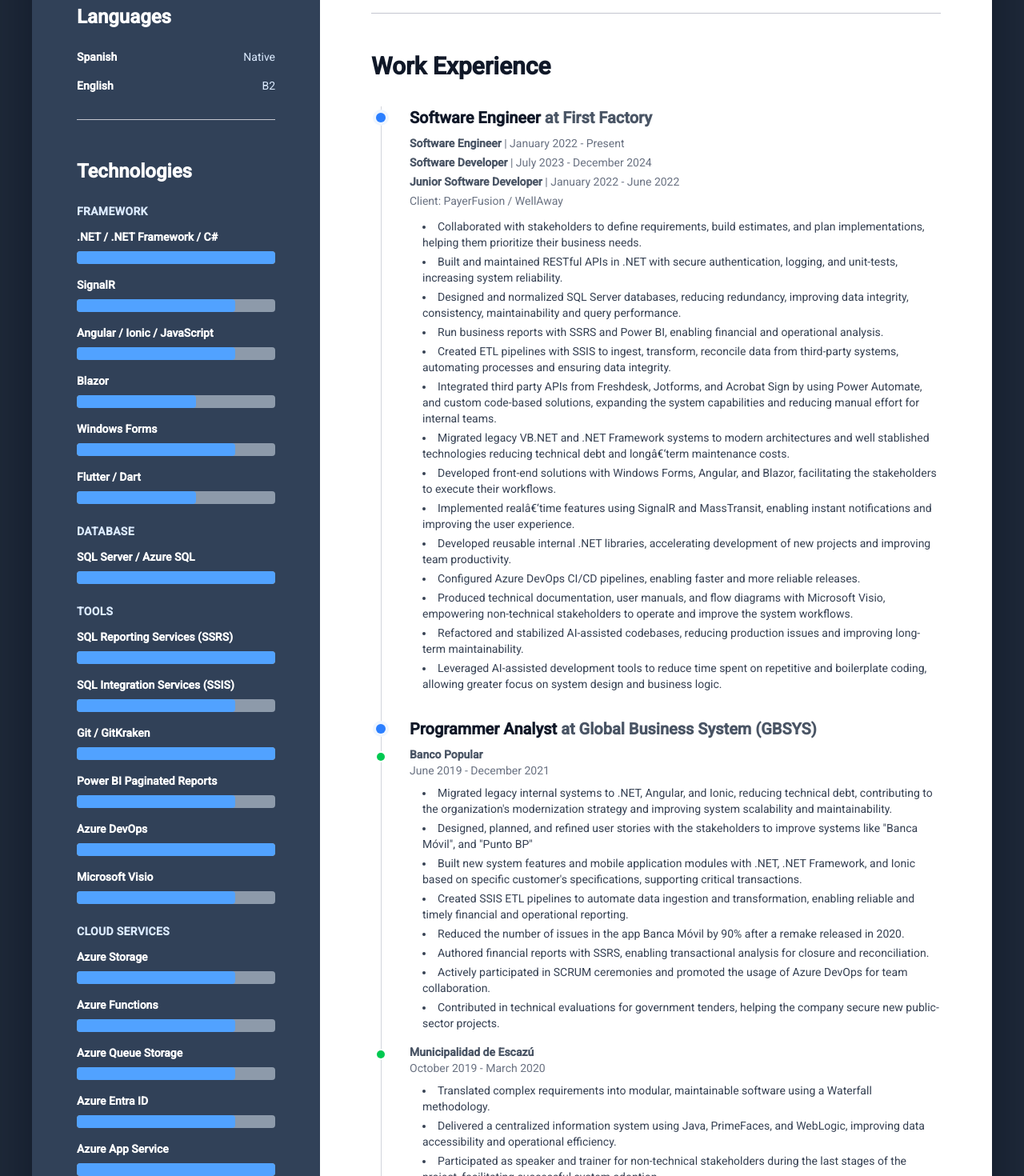
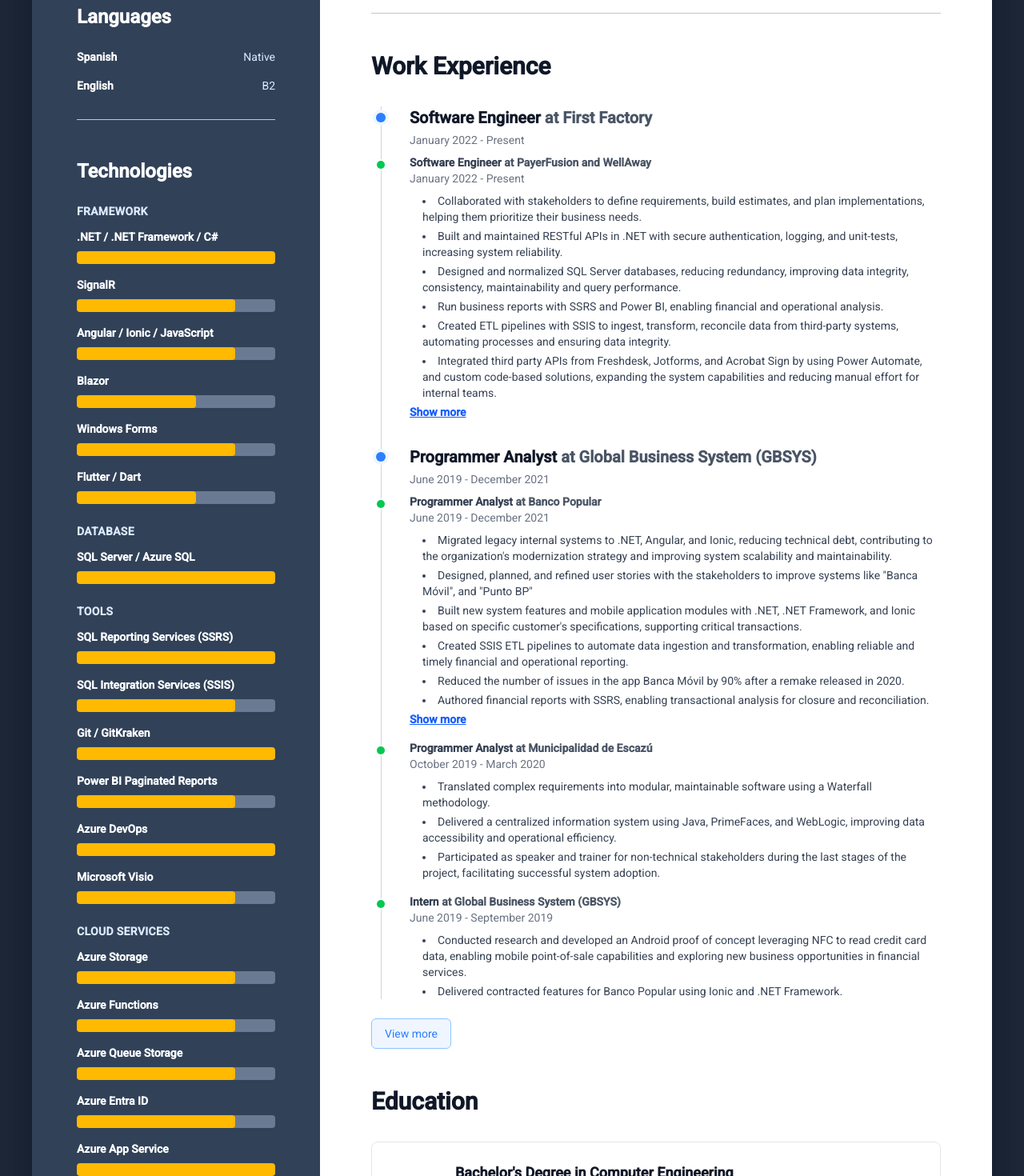
Before and after one commit to JulianSalinas/angular-julian-cv, an Angular app: page / in a window 1280 px wide. Shown: the part 360-1830 px from the top of the page at 80% size. Built offline with nearby package versions, Linux system fonts and the light colour scheme.

Commit message:
Adding show more and minor details

```diff
--- a/public/assets/data/curriculum.json
+++ b/public/assets/data/curriculum.json
@@ -168,6 +168,7 @@
       "company": "First Factory",
       "startDate": "January 2022",
       "endDate": "Present",
+      "relevant": true,
       "client": "PayerFusion / WellAway",
       "roles": [
         {
@@ -186,6 +187,13 @@
           "endDate": "June 2022"
         }
       ],
+      "highlights": [],
+      "clientExperience": [
+        {
+          "client": "PayerFusion and WellAway",
+          "position": "Software Engineer",
+          "startDate": "January 2022",
+          "endDate": "Present",
           "highlights": [
             "Collaborated with stakeholders to define requirements, build estimates, and plan implementations, helping them prioritize their business needs.",
             "Built and maintained RESTful APIs in .NET with secure authentication, logging, and unit-tests, increasing system reliability.",
@@ -202,6 +210,8 @@
             "Refactored and stabilized AI-assisted codebases, reducing production issues and improving long-term maintainability.",
             "Leveraged AI-assisted development tools to reduce time spent on repetitive and boilerplate coding, allowing greater focus on system design and business logic."
           ]
+        }
+      ]
     },
     {
       "id": 4,
@@ -209,10 +219,12 @@
       "company": "Global Business System (GBSYS)",
       "startDate": "June 2019",
       "endDate": "December 2021",
+      "relevant": true,
       "highlights": [],
       "clientExperience": [
         {
           "client": "Banco Popular",
+          "position": "Programmer Analyst",
           "startDate": "June 2019",
           "endDate": "December 2021",
           "highlights": [
@@ -228,6 +240,7 @@
         },
         {
           "client": "Municipalidad de Escazú",
+          "position": "Programmer Analyst",
           "startDate": "October 2019",
           "endDate": "March 2020",
           "highlights": [
@@ -237,7 +250,8 @@
           ]
         },
         {
-          "client": "Banco Popular",
+          "client": "Global Business System (GBSYS)",
+          "position": "Intern",
           "startDate": "June 2019",
           "endDate": "September 2019",
           "highlights": [
@@ -253,12 +267,30 @@
       "company": "Instituto Tecnológico de Costa Rica",
       "startDate": "February 2018",
       "endDate": "December 2018",
+      "relevant": false,
+      "highlights": [],
+      "clientExperience": [
+        {
+          "client": "Encuentro de Estadí­stica (EDEPA)",
+          "position": "Mobile Developer",
+          "startDate": "July 2020",
+          "endDate": "December 2020",
+          "highlights": [
+            "Delivered a second version of the app using Flutter (Dart) and Firebase in 2020, modernizing the codebase and improving maintainability."
+          ]
+        },
+        {
+          "client": "Encuentro de Estadí­stica (EDEPA)",
+          "position": "Professional Practice",
+          "startDate": "February 2018",
+          "endDate": "December 2018",
           "highlights": [
             "Developed an Android application for the \"Encuentro de Estadí­stica (EDEPA)\", improving event communication and participant engagement.",
             "Participated in the full Software Development Life Cycle, from requirements gathering to deployment and maintenance.",
             "Oversaw the graphical design with Material Design Principles.",
-        "Built Android Native application with the help of Java, Firebase Realtime Database and Cloudinary and deployed to the Google Play Console.",
-        "Delivered a second version of the app using Flutter (Dart) and Firebase in 2020, modernizing the codebase and improving maintainability."
+            "Built Android Native application with the help of Java, Firebase Realtime Database and Cloudinary and deployed to the Google Play Console."
+          ]
+        }
       ]
     }
   ],
--- a/src/app/models/work-experience.model.ts
+++ b/src/app/models/work-experience.model.ts
@@ -6,6 +6,7 @@
 
 export interface ClientExperience {
   client: string;
+  position: string;
   startDate: string;
   endDate: string;
   highlights: string[];
@@ -17,6 +18,7 @@
   company: string;
   startDate: string;
   endDate: string;
+  relevant?: boolean;
   client?: string;
   clientExperience?: ClientExperience[];
   roles?: WorkRole[];
--- a/src/app/pages/cv/cv.component.html
+++ b/src/app/pages/cv/cv.component.html
@@ -59,9 +59,9 @@
                         <div class="mb-2 flex items-start justify-between">
                           <span class="text-sm font-semibold">{{ tech.name }}</span>
                         </div>
-                        <div class="h-4 w-full overflow-hidden rounded bg-slate-300/60">
+                        <div class="h-4 w-full overflow-hidden rounded bg-slate-400/60">
                           <div
-                            class="h-full rounded bg-blue-400"
+                            class="h-full rounded bg-amber-400"
                             [style.width.%]="tech.proficiency * 20"
                             aria-hidden="true"
                           ></div>
@@ -87,7 +87,7 @@
               <div class="relative">
                 <div class="absolute bottom-0 left-3 top-0 w-px bg-gray-300"></div>
                 <div class="space-y-8">
-                  @for (job of workExperience(); track job.id) {
+                  @for (job of visibleWorkExperience(); track job.id) {
                     <div class="relative pl-12">
                       <span class="absolute left-3 top-2 h-3 w-3 -translate-x-1/2 rounded-full bg-blue-500 ring-4 ring-blue-50"></span>
                       <div>
@@ -97,19 +97,31 @@
                             <span class="text-gray-600"> at {{ job.company }}</span>
                           }
                         </h3>
+                        <p class="mt-1 text-sm text-gray-500">{{ job.startDate }} - {{ job.endDate }}</p>
                         @if (job.clientExperience && job.clientExperience.length > 0) {
                           <div class="mt-2 space-y-4">
                             @for (clientExp of job.clientExperience; track clientExp.client + clientExp.startDate + clientExp.endDate) {
                               <div class="relative">
                                 <span class="absolute -left-9 top-2 h-2.5 w-2.5 -translate-x-1/2 rounded-full bg-green-500 ring-2 ring-white"></span>
-                                <p class="text-sm font-semibold text-gray-600">{{ clientExp.client }}</p>
+                                <p class="text-sm font-semibold text-gray-700">
+                                  {{ clientExp.position }} <span class="text-gray-600">at {{ clientExp.client }}</span>
+                                </p>
                                 <p class="text-sm text-gray-500">{{ clientExp.startDate }} - {{ clientExp.endDate }}</p>
                                 @if (clientExp.highlights.length > 0) {
                                   <ul class="ml-4 mt-2 list-inside list-disc space-y-1">
-                                    @for (highlight of clientExp.highlights; track highlight) {
+                                    @for (highlight of visibleHighlights(clientExp.highlights, 'job-' + job.id + '-client-' + clientExp.client + '-' + clientExp.startDate + '-' + clientExp.endDate); track highlight) {
                                       <li class="text-sm text-gray-700">{{ highlight }}</li>
                                     }
                                   </ul>
+                                  @if (clientExp.highlights.length > 6) {
+                                    <button
+                                      type="button"
+                                      class="mt-1 text-sm font-semibold text-blue-600 underline transition hover:text-blue-700"
+                                      (click)="toggleHighlights('job-' + job.id + '-client-' + clientExp.client + '-' + clientExp.startDate + '-' + clientExp.endDate)"
+                                    >
+                                      {{ isHighlightsExpanded('job-' + job.id + '-client-' + clientExp.client + '-' + clientExp.startDate + '-' + clientExp.endDate) ? 'Show less' : 'Show more' }}
+                                    </button>
+                                  }
                                 }
                               </div>
                             }
@@ -132,10 +144,19 @@
                           }
                           @if (job.highlights.length > 0) {
                             <ul class="ml-4 mt-3 list-inside list-disc space-y-1">
-                              @for (highlight of job.highlights; track highlight) {
+                              @for (highlight of visibleHighlights(job.highlights, 'job-' + job.id + '-highlights'); track highlight) {
                                 <li class="text-sm text-gray-700">{{ highlight }}</li>
                               }
                             </ul>
+                            @if (job.highlights.length > 6) {
+                              <button
+                                type="button"
+                                class="mt-1 text-sm font-semibold text-blue-600 underline transition hover:text-blue-700"
+                                (click)="toggleHighlights('job-' + job.id + '-highlights')"
+                              >
+                                {{ isHighlightsExpanded('job-' + job.id + '-highlights') ? 'Show less' : 'Show more' }}
+                              </button>
+                            }
                           }
                         }
                       </div>
@@ -143,6 +164,17 @@
                   }
                 </div>
               </div>
+              @if (hasMoreWorkExperience()) {
+                <div class="mt-6">
+                  <button
+                    type="button"
+                    class="inline-flex items-center rounded-md border border-blue-300 bg-blue-50 px-4 py-2 text-sm text-blue-500 transition hover:border-blue-400 hover:bg-blue-100 focus:outline-none focus:ring-2 focus:ring-blue-300 focus:ring-offset-2"
+                    (click)="toggleWorkExperienceVisibility()"
+                  >
+                    {{ showAllWorkExperience() ? 'View less' : 'View more' }}
+                  </button>
+                </div>
+              }
             </section>
 
             <section class="mb-12">
--- a/src/app/pages/cv/cv.component.ts
+++ b/src/app/pages/cv/cv.component.ts
@@ -1,4 +1,4 @@
-import { Component, inject, computed, ChangeDetectionStrategy } from '@angular/core';
+import { Component, inject, computed, ChangeDetectionStrategy, signal } from '@angular/core';
 import { CommonModule } from '@angular/common';
 import { MatCardModule } from '@angular/material/card';
 import { MatListModule } from '@angular/material/list';
@@ -29,6 +29,8 @@
 })
 export class CvComponent {
   private curriculumDataService = inject(CurriculumDataService);
+  readonly showAllWorkExperience = signal(false);
+  readonly expandedHighlights = signal<Set<string>>(new Set());
   curriculum = computed(
     () => this.curriculumDataService.getCurriculumData() as CurriculumData | null
   );
@@ -58,6 +60,43 @@
   });
   readonly skills = computed(() => this.curriculum()?.skills);
   readonly workExperience = computed(() => this.curriculum()?.workExperience);
+  readonly visibleWorkExperience = computed(() => {
+    const experience = this.workExperience() ?? [];
+    if (this.showAllWorkExperience()) {
+      return experience;
+    }
+    return experience.filter((job) => job.relevant !== false);
+  });
+  readonly hasMoreWorkExperience = computed(() =>
+    (this.workExperience() ?? []).some((job) => job.relevant === false)
+  );
   readonly education = computed(() => this.curriculum()?.education);
   readonly certifications = computed(() => this.curriculum()?.certifications);
+
+  toggleWorkExperienceVisibility(): void {
+    this.showAllWorkExperience.update((value) => !value);
+  }
+
+  isHighlightsExpanded(key: string): boolean {
+    return this.expandedHighlights().has(key);
+  }
+
+  toggleHighlights(key: string): void {
+    this.expandedHighlights.update((current) => {
+      const next = new Set(current);
+      if (next.has(key)) {
+        next.delete(key);
+      } else {
+        next.add(key);
+      }
+      return next;
+    });
+  }
+
+  visibleHighlights(highlights: string[], key: string): string[] {
+    if (highlights.length <= 6 || this.isHighlightsExpanded(key)) {
+      return highlights;
+    }
+    return highlights.slice(0, 6);
+  }
 }
```
Lines whose indentation alone changed are shown as unchanged.
